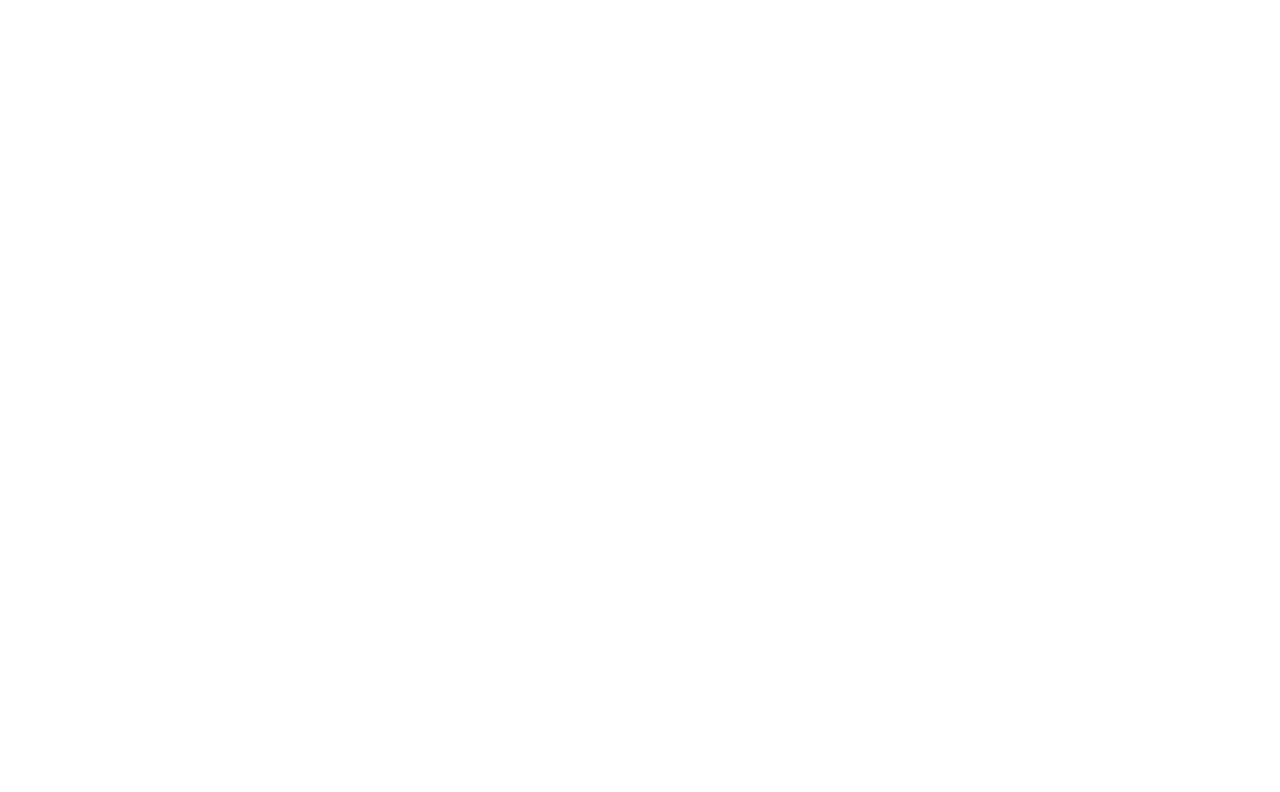
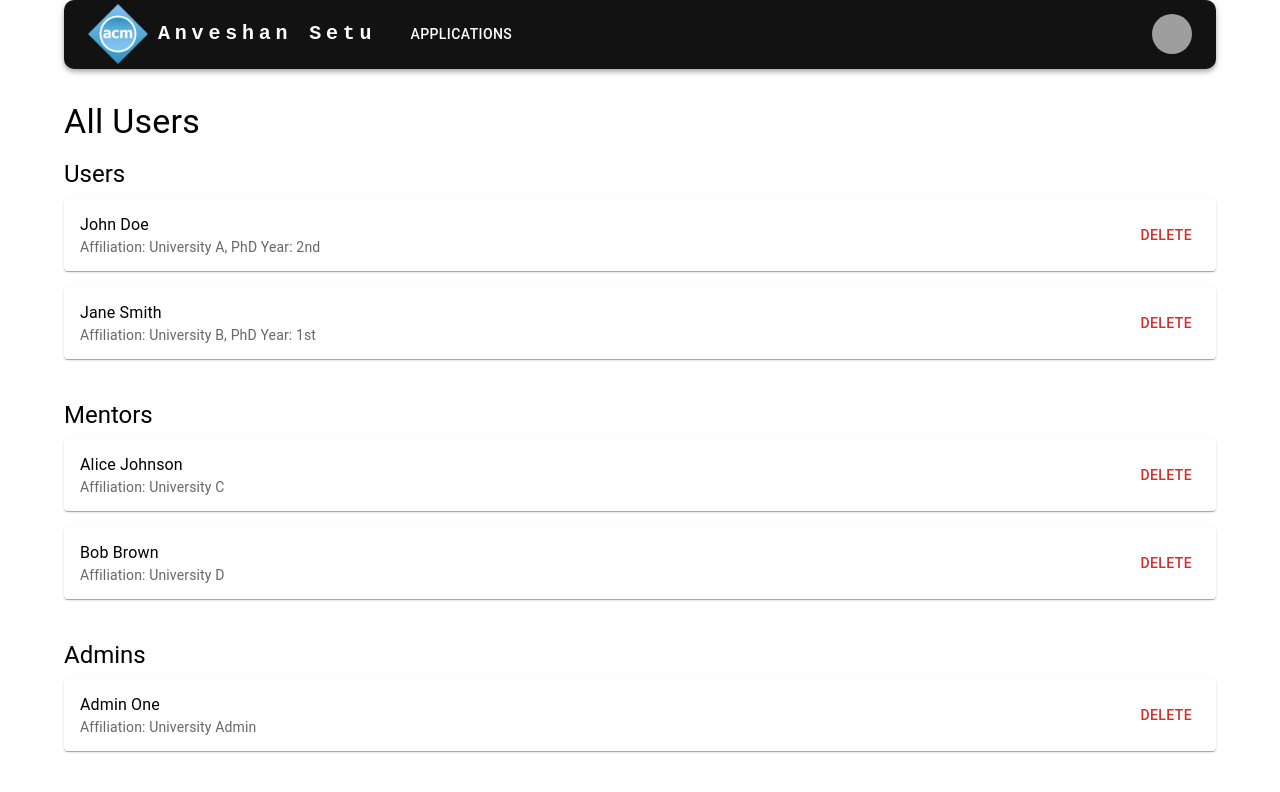
Before and after one commit to Parth0248/ACM-AnveshaanSetu, a React (Create React App) app in the folder frontend/: page /allUsers in a window 1280 px wide. Before the commit this address had no page. Shown: the top 792 px of the page. Built offline with nearby package versions, Linux system fonts and the light colour scheme; grey boxes are pictures that could not be loaded.

Commit message:
Pushing Master Page and some UI fixes

```diff
--- a/frontend/src/App.js
+++ b/frontend/src/App.js
@@ -17,8 +17,7 @@ import AdminEditProfilePage from './components/profilePage/adminEditProfile';
 import AdminDashboard from './components/adminDashboard';
 import AddNewMentorPage from './components/addNewMentor';
 import ForgotPasswordPage from './components/forgotPassword';
-
-
+import AllUsersPage from './components/masterPage/masterPage';
 
 function App() {
   return (
@@ -41,6 +40,7 @@ function App() {
           <Route path="/adminDashboard" element={<AdminDashboard />} />
           <Route path="/addNewMentor" element={<AddNewMentorPage />} />
           <Route path="/forgotPassword" element={<ForgotPasswordPage />} />
+          <Route path="/allUsers" element={<AllUsersPage />} />
         </Routes>
       </Router>
   );
--- a/frontend/src/components/addNewMentor/addNewMentor.js
+++ b/frontend/src/components/addNewMentor/addNewMentor.js
@@ -3,6 +3,7 @@ import { Container, Typography, TextField, Button, Box } from '@mui/material';
 import ResponsiveAppBar from '../navbar/navbar';
 import axios from 'axios';
 import { useNavigate } from 'react-router';
+import MenuItem from '@mui/material/MenuItem';
 
 const AddNewMentorPage = () => {
     const [mentor, setMentor] = useState({
@@ -10,7 +11,8 @@ const AddNewMentorPage = () => {
         lastName: '',
         affiliation: '',
         email: '',
-        researchAreas: ''
+        researchAreas: '',
+        access: ''
     });
 
     const handleChange = (event) => {
@@ -32,7 +34,8 @@ const AddNewMentorPage = () => {
                     lastName: '',
                     affiliation: '',
                     email: '',
-                    researchAreas: ''
+                    researchAreas: '',
+                    access: ''
                 })
             }
         } catch (error) {
@@ -103,6 +106,19 @@ const AddNewMentorPage = () => {
                     required
                     sx={{ mb: 2 }}
                 />
+                <TextField
+                    fullWidth
+                    select
+                    label="Access"
+                    name="access"
+                    value={mentor.access}
+                    onChange={handleChange}
+                    required
+                    sx={{ mb: 2 }}
+                >
+                    <MenuItem value="Mentor">Mentor</MenuItem>
+                    <MenuItem value="Admin">Admin</MenuItem>
+                </TextField>
                 <Button type="submit" variant="contained" color="primary">Submit</Button>
             </Box>
         </Container>
--- a/frontend/src/components/forgotPassword/forgotPassword.js
+++ b/frontend/src/components/forgotPassword/forgotPassword.js
@@ -21,7 +21,8 @@ const ForgotPasswordPage = () => {
     };
 
     return (
-        <Container>
+        <Container component="main" maxWidth="lg" sx={{display: 'flex', flexDirection: 'column', alignItems: 'center', justifyContent: 'top', minHeight: '100vh' }}>
+            <Box sx={{alignItems: 'center', width : '70%' }}>
             <Typography variant="h3" sx={{ mt: 4 }}>ACM India Anveshan Setu Fellowship</Typography>
             <Typography variant="h4" sx={{ mt: 4, mb: 2 }}>Forgot Password</Typography>
             <Box component="form" onSubmit={handleRecover} sx={{ mt: 4 }}>
@@ -55,6 +56,7 @@ const ForgotPasswordPage = () => {
                 />
                 <Button type="submit" variant="contained" color="primary">Recover</Button>
             </Box>
+            </Box>
         </Container>
     );
 };
--- a/frontend/src/components/logIn/loginPage.js
+++ b/frontend/src/components/logIn/loginPage.js
@@ -31,7 +31,7 @@ const LoginPage = () => {
           justifyContent: 'center', // Center horizontally
           alignItems: 'center', // Center vertically
           marginBottom: 2, // Space below the title
-          marginTop: 8, // Space above the
+          marginTop: 7, // Space above the
         }}
       >
         <Typography variant="h3" align="center">ACM India Anveshan Setu Fellowship</Typography>
@@ -46,7 +46,7 @@ const LoginPage = () => {
           borderRadius: '8px',
           padding: '16px',
           width: '50%',
-          marginTop: 8,
+          marginTop: 7,
           boxShadow: 4, // Add shadow
         }}
       >
@@ -56,7 +56,7 @@ const LoginPage = () => {
         <LoginForm credentials={credentials} handleChange={handleChange} handleSubmit={(e)=>{e.preventDefault(); handleSubmit(credentials, navigate, setError)}} error={error} />
         <img src={googleLogo} alt="Google Logo" onClick={google} style={{ cursor: 'pointer' }}/>
       </Box>
-      <Typography variant="body2" sx={{ mt: 2 }}>Don't have an account? <a href="/signup">Sign Up</a></Typography>
+      <Typography variant="body2" sx={{ mt: 3 }}>Don't have an account? <a href="/signup">Sign Up</a></Typography>
       <Typography variant="body2" sx={{ mt: 2 }}>Forgot Password? <a href="/forgotPassword">Recover</a></Typography>
     </Container>
   );
--- /dev/null
+++ b/frontend/src/components/masterPage/masterPage.js
@@ -0,0 +1,67 @@
+import React from 'react';
+import { Container, Typography, List, ListItem, ListItemText, Button, Box } from '@mui/material';
+import ResponsiveAppBar from '../navbar/navbar';
+
+const dummyUsers = [
+    { id: 1, firstName: 'John', lastName: 'Doe', affiliation: 'University A', phdYear: '2nd' },
+    { id: 2, firstName: 'Jane', lastName: 'Smith', affiliation: 'University B', phdYear: '1st' }
+];
+
+const dummyMentors = [
+    { id: 1, firstName: 'Alice', lastName: 'Johnson', affiliation: 'University C' },
+    { id: 2, firstName: 'Bob', lastName: 'Brown', affiliation: 'University D' }
+];
+
+const dummyAdmins = [
+    { id: 1, firstName: 'Admin', lastName: 'One', affiliation: 'University Admin' }
+];
+
+const AllUsersPage = () => {
+
+    const handleDelete = (id, type) => {
+        console.log(`Delete ${type} with ID: ${id}`);
+        // Placeholder for delete logic
+        // Example: axios.delete(`/api/${type}/${id}`);
+    };
+
+    return (
+        <Container>
+            <ResponsiveAppBar pages={['APPLICATIONS']} />
+            <Typography variant="h4" sx={{ mt: 4, mb: 2 }}>All Users</Typography>
+            <Box>
+                <Typography variant="h5" sx={{ mt: 2 }}>Users</Typography>
+                <List>
+                    {dummyUsers.map((user) => (
+                        <ListItem key={user.id} sx={{ boxShadow: 1, mb: 2, borderRadius: '4px', backgroundColor: 'background.paper' }} secondaryAction={
+                            <Button onClick={() => handleDelete(user.id, 'users')} color="error">Delete</Button>
+                        }>
+                            <ListItemText primary={`${user.firstName} ${user.lastName}`} secondary={`Affiliation: ${user.affiliation}, PhD Year: ${user.phdYear}`} />
+                        </ListItem>
+                    ))}
+                </List>
+                <Typography variant="h5" sx={{ mt: 2 }}>Mentors</Typography>
+                <List>
+                    {dummyMentors.map((mentor) => (
+                        <ListItem key={mentor.id} sx={{ boxShadow: 1, mb: 2, borderRadius: '4px', backgroundColor: 'background.paper' }} secondaryAction={
+                            <Button onClick={() => handleDelete(mentor.id, 'mentors')} color="error">Delete</Button>
+                        }>
+                            <ListItemText primary={`${mentor.firstName} ${mentor.lastName}`} secondary={`Affiliation: ${mentor.affiliation}`} />
+                        </ListItem>
+                    ))}
+                </List>
+                <Typography variant="h5" sx={{ mt: 2 }}>Admins</Typography>
+                <List>
+                    {dummyAdmins.map((admin) => (
+                        <ListItem key={admin.id} sx={{ boxShadow: 1, mb: 2, borderRadius: '4px', backgroundColor: 'background.paper' }} secondaryAction={
+                            <Button onClick={() => handleDelete(admin.id, 'admins')} color="error">Delete</Button>
+                        }>
+                            <ListItemText primary={`${admin.firstName} ${admin.lastName}`} secondary={`Affiliation: ${admin.affiliation}`} />
+                        </ListItem>
+                    ))}
+                </List>
+            </Box>
+        </Container>
+    );
+};
+
+export default AllUsersPage;
--- a/frontend/src/components/profilePage/adminStaticProfile.js
+++ b/frontend/src/components/profilePage/adminStaticProfile.js
@@ -1,79 +1,83 @@
-import React, {useState, useEffect} from "react";
-import { Container, Typography, Box } from "@mui/material";
-import ResponsiveAppBar from "../navbar/navbar";
-import EditIcon from "@mui/icons-material/Edit";
-import Button from "@mui/material/Button";
+import React, {useEffect, useState} from 'react';
+import { Container, Typography, Box, Button, Grid } from '@mui/material';
+import EditIcon from '@mui/icons-material/Edit';
+import ResponsiveAppBar from '../navbar/navbar';
+import Paper from '@mui/material/Paper';
 import { useNavigate } from 'react-router';
 import axios from 'axios';
 
 const AdminStaticProfilePage = () => {
-  const handleEditClick = () => {
-    window.location.href = "/editAdminProfile";
-  };
-  const navigate = useNavigate()
-
+    const navigate = useNavigate();
     const [profile, setProfile] = useState({
       firstName: '',
       lastName: '',
       affiliation: '',
       email: ''
     });
+    const handleEditClick = () => {
+        window.location.href = '/editAdminProfile';
+    };
 
-  useEffect(()=>{
-    if(!localStorage.getItem('User')){
-      navigate('/login')
-    }
-    const loadData = async ()=>{
-      const token = localStorage.getItem('User'); // assuming token is stored this way
-      try {
-          const response = await axios.get('/admin/profile', { headers: { Authorization: `Bearer ${token}` } });
-          var user = response.data;
-          setProfile({
-              'firstName' : user['FirstName'],
-              'lastName' : user['LastName'],
-              'email' : user['Email'],
-              'affiliation' : user['Affiliation'],
-          });
-      } catch (error) {
-        if(error.response.status === 500){
-          navigate("/serverError")
-        }
-        else if(error.response.status === 401){
-            navigate("/unauthorized")
-        }
-      }
-  }
-  loadData()
-  },[])
+  //   useEffect(()=>{
+  //     if(!localStorage.getItem('User')){
+  //         navigate('/login')
+  //     }
+  //     const loadData = async ()=>{
+  //         const token = localStorage.getItem('User'); // assuming token is stored this way
+  //         try {
+  //             const response = await axios.get('/mentee/profile', { headers: { Authorization: `Bearer ${token}` } });
+  //             var user = response.data;
+  //             setProfile({
+  //                 'firstName' : user['FirstName'],
+  //                 'lastName' : user['LastName'],
+  //                 'email' : user['Email'],
+  //                 'affiliation' : user['Affiliation'],
+  //                 'mobileNumber' : user['MobileNumber'],
+  //                 'gender' : user['Gender'],
+  //                 'phdRegistration' : user['PHDRegistration'],
+  //                 'yearOfPhd' : user['PHDYear'],
+  //             });
+  //         } catch (error) {
+  //             if(error.response.status === 500){
+  //                 navigate("/serverError")
+  //             }
+  //             else if(error.response.status === 401){
+  //                 navigate("/unauthorized")
+  //             }
+  //         }
+  //     }
+  //     loadData()
+  // },[])
 
     return (
         <Container>
             <ResponsiveAppBar pages={['APPLICATIONS', 'ADD MENTOR']}/>
-      <Typography variant="h4" sx={{ mt: 4, mb: 2, fontWeight: "bold" }}>
-        Admin Profile
+            <Typography variant="h4" sx={{ mt: 4, mb: 2, fontWeight: 'bold' }}>Admin Profile</Typography>
+            <Paper elevation={4} sx={{ p: 3, mt: 2, backgroundColor: '#f7f7f7', borderRadius: 2 }}>
+                <Box sx={{ display: 'flex', justifyContent: 'space-between', alignItems: 'center', mb: 4 }}>
+                    <Typography variant="h5" sx={{ fontWeight: 'bold' }}>
+                        {profile.firstName} {profile.lastName}
                     </Typography>
-      <Box sx={{ mt: 2 }}>
-        <Typography variant="body1">
-          <strong>First Name:</strong> {profile.firstName}
-        </Typography>
-        <Typography variant="body1">
-          <strong>Last Name:</strong> {profile.lastName}
-        </Typography>
-        <Typography variant="body1">
-          <strong>Email:</strong> {profile.email}
-        </Typography>
-        <Typography variant="body1">
-          <strong>Affiliation:</strong> {profile.affiliation}
-        </Typography>
-      </Box>
                     <Button
                         startIcon={<EditIcon />}
                         variant="contained"
-        sx={{ backgroundColor: "grey", fontSize: "0.875rem", px: 2, py: 1 }}
+                        sx={{ backgroundColor: 'grey', fontSize: '0.875rem', px: 2, py: 1 }}
                         onClick={handleEditClick}
                     >
                         Edit
                     </Button>
+                </Box>
+                <Grid container spacing={2}>
+                    <Grid item xs={12} md={6}>
+                        <Typography variant="body1" sx={{ fontWeight: 'bold', mb: 1 }}>Email:</Typography>
+                        <Typography variant="body1" sx={{ mb: 2 }}>{profile.email}</Typography>
+                    </Grid>
+                    <Grid item xs={12} md={6}>
+                        <Typography variant="body1" sx={{ fontWeight: 'bold', mb: 1 }}>Affiliation:</Typography>
+                        <Typography variant="body1" sx={{ mb: 2 }}>{profile.affiliation}</Typography>
+                    </Grid>
+                </Grid>
+            </Paper>
         </Container>
     );
 };
--- a/frontend/src/components/profilePage/mentorStaticProfile.js
+++ b/frontend/src/components/profilePage/mentorStaticProfile.js
@@ -2,14 +2,12 @@ import React, {useEffect, useState} from 'react';
 import { Container, Typography, Box, Button, Grid } from '@mui/material';
 import EditIcon from '@mui/icons-material/Edit';
 import ResponsiveAppBar from '../navbar/navbar';
+import Paper from '@mui/material/Paper';
+import { useNavigate } from 'react-router';
 import axios from 'axios';
-import { useNavigate } from 'react-router';
+
+
 const MentorStaticProfilePage = () => {
-
-    const handleEditClick = () => {
-        window.location.href = '/editMentorProfile';
-    };
-
     const [profile, setProfile] = useState({
         firstName: '',
         lastName: '',
@@ -18,8 +16,12 @@ const MentorStaticProfilePage = () => {
         mobileNumber: '',
         email: ''
     });
+
+    const handleEditClick = () => {
+        window.location.href = '/editMentorProfile';
+    };
+
     const navigate = useNavigate();
-
     useEffect(()=>{
         if(!localStorage.getItem('User')){
             navigate('/login')
@@ -27,7 +29,7 @@ const MentorStaticProfilePage = () => {
         const loadData = async ()=>{
             const token = localStorage.getItem('User'); // assuming token is stored this way
             try {
-                const response = await axios.get('/mentor/profile', { headers: { Authorization: `Bearer ${token}` } });
+                const response = await axios.get('/mentee/profile', { headers: { Authorization: `Bearer ${token}` } });
                 var user = response.data;
                 setProfile({
                     'firstName' : user['FirstName'],
@@ -35,7 +37,9 @@ const MentorStaticProfilePage = () => {
                     'email' : user['Email'],
                     'affiliation' : user['Affiliation'],
                     'mobileNumber' : user['MobileNumber'],
-                    'areasOfExpertise' : user['ResearchAreas']
+                    'gender' : user['Gender'],
+                    'phdRegistration' : user['PHDRegistration'],
+                    'yearOfPhd' : user['PHDYear'],
                 });
             } catch (error) {
                 if(error.response.status === 500){
@@ -48,11 +52,11 @@ const MentorStaticProfilePage = () => {
         }
         loadData()
     },[])
-
     return (
         <Container>
             <ResponsiveAppBar pages={['APPLICATIONS']}/>
             <Typography variant="h4" sx={{ mt: 4, mb: 2, fontWeight: 'bold' }}>Mentor Profile</Typography>
+            <Paper elevation={4} sx={{ p: 3, mt: 2, backgroundColor: '#f7f7f7', borderRadius: 2 }}>
                 <Box sx={{ display: 'flex', justifyContent: 'space-between', alignItems: 'center', mb: 4 }}>
                     <Typography variant="h5" sx={{ fontWeight: 'bold' }}>
                         {profile.firstName} {profile.lastName}
@@ -67,19 +71,20 @@ const MentorStaticProfilePage = () => {
                     </Button>
                 </Box>
                 <Grid container spacing={2}>
-                <Grid item xs={12}>
-                    <Typography variant="body1" sx={{ fontWeight: 'bold' }}>Affiliation:</Typography>
-                    <Typography variant="body1">{profile.affiliation}</Typography>
+                    <Grid item xs={12} md={6}>
+                        <Typography variant="body1" sx={{ fontWeight: 'bold', mb: 1 }}>Email:</Typography>
+                        <Typography variant="body1" sx={{ mb: 2 }}>{profile.email}</Typography>
+                        <Typography variant="body1" sx={{ fontWeight: 'bold', mb: 1 }}>Affiliation:</Typography>
+                        <Typography variant="body1" sx={{ mb: 2 }}>{profile.affiliation}</Typography>
                     </Grid>
-                <Grid item xs={12}>
-                    <Typography variant="body1" sx={{ fontWeight: 'bold' }}>Areas of Expertise:</Typography>
-                    <Typography variant="body1">{profile.areasOfExpertise}</Typography>
-                </Grid>
-                <Grid item xs={12}>
-                    <Typography variant="body1" sx={{ fontWeight: 'bold' }}>Mobile Number:</Typography>
-                    <Typography variant="body1">{profile.mobileNumber}</Typography>
+                    <Grid item xs={12} md={6}>
+                        <Typography variant="body1" sx={{ fontWeight: 'bold', mb: 1 }}>Mobile Number:</Typography>
+                        <Typography variant="body1" sx={{ mb: 2 }}>{profile.mobileNumber}</Typography>
+                        <Typography variant="body1" sx={{ fontWeight: 'bold', mb: 1 }}>Areas of Expertise:</Typography>
+                        <Typography variant="body1" sx={{ mb: 2 }}>{profile.areasOfExpertise}</Typography>
                     </Grid>
                 </Grid>
+            </Paper>
         </Container>
     );
 };
```
Also changed, not shown: frontend/src/components/adminDashboard/adminDashboard.js (+10 -2 lines), frontend/src/components/profilePage/staticProfilePage.js (+4 -8 lines). Lines whose indentation alone changed are shown as unchanged.
